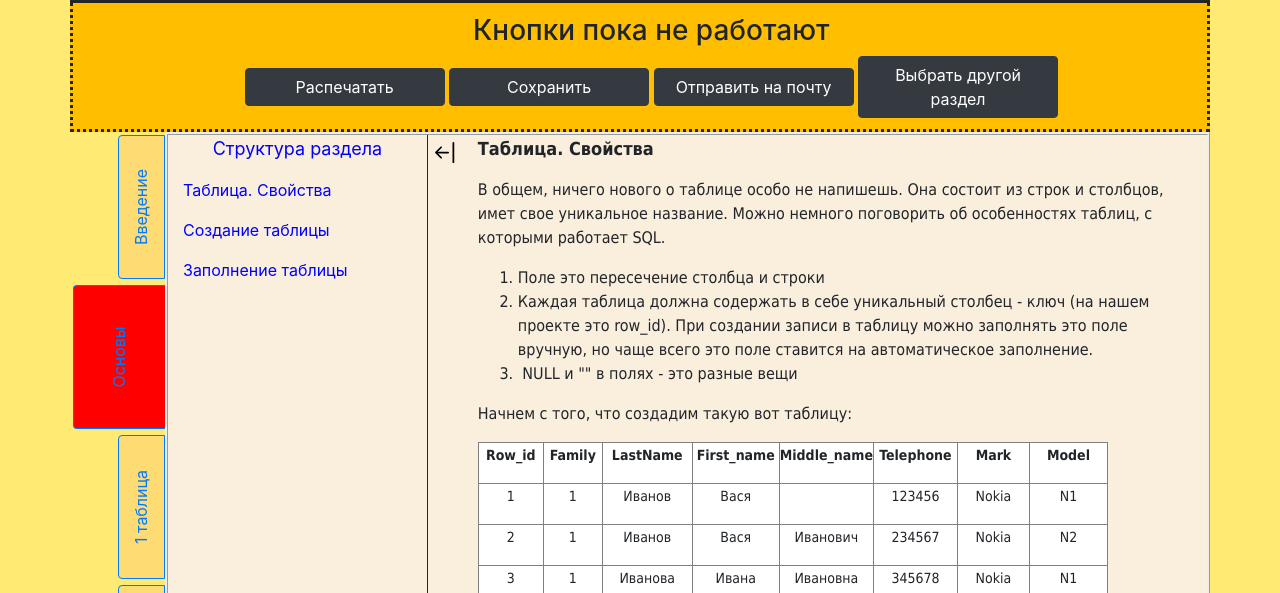
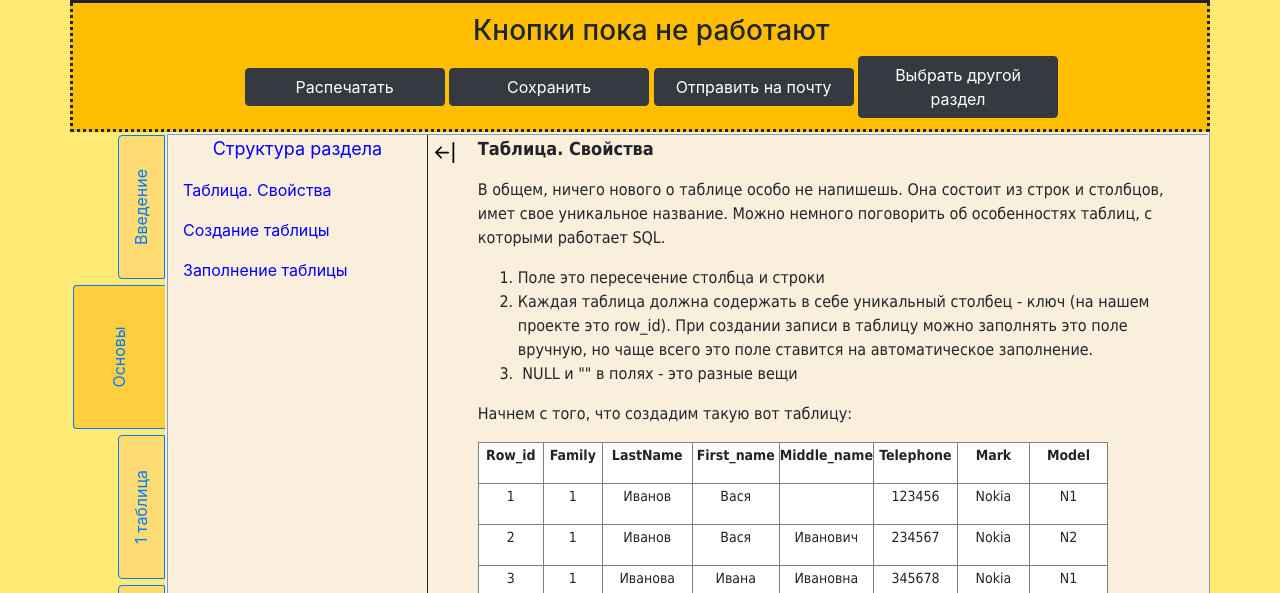
Before and after one commit to Daskendrik/MyS, a plain HTML site: page SQL/sql_base.html in a window 1280 px wide. Shown: the part 139-732 px from the top of the page. Drawn offline with nearby package versions, Linux system fonts and the light colour scheme.

Commit message:
конструктор css на gulp

```diff
--- a/SQL/css/main.css
+++ b/SQL/css/main.css
@@ -5,7 +5,7 @@
 }
 
 .mainmenu_a{
-	background: red;
+	background: #FFCF40;
 	margin: 3% 0% 3% 3%;
 	border-top: 1px solid;
 	border-left: 1px solid;
```
